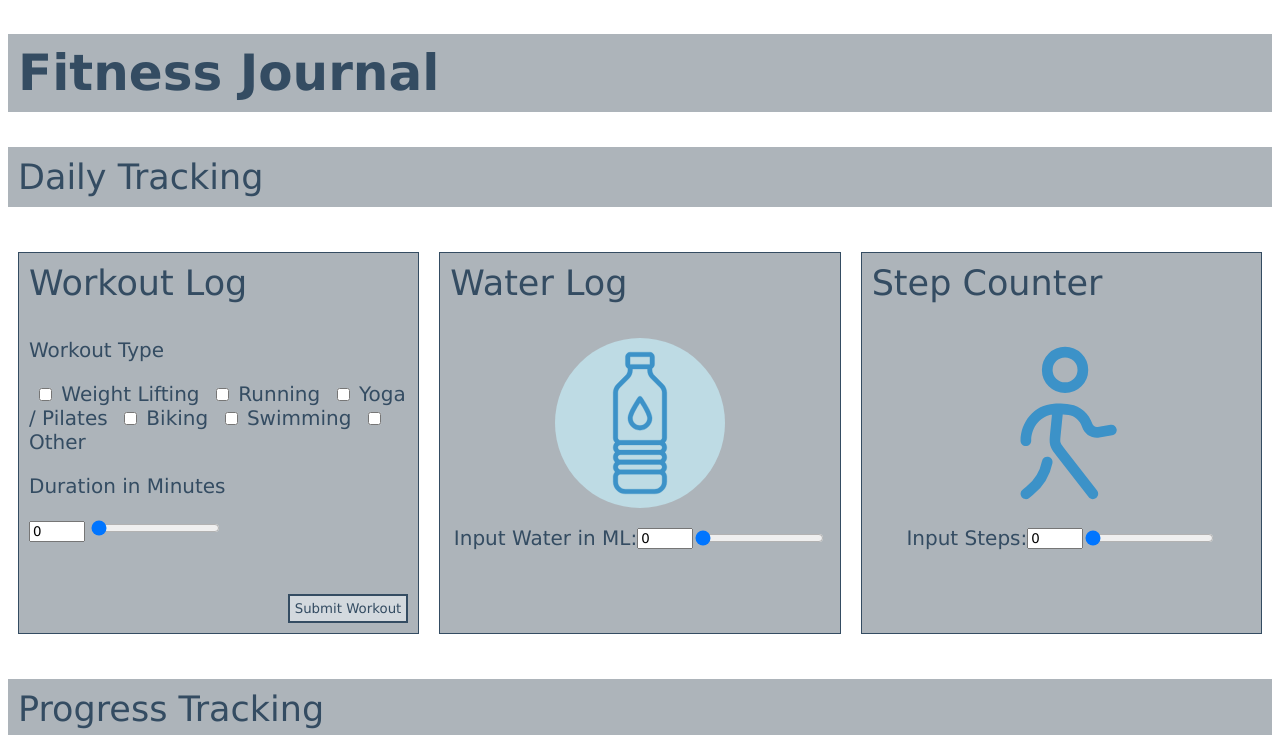
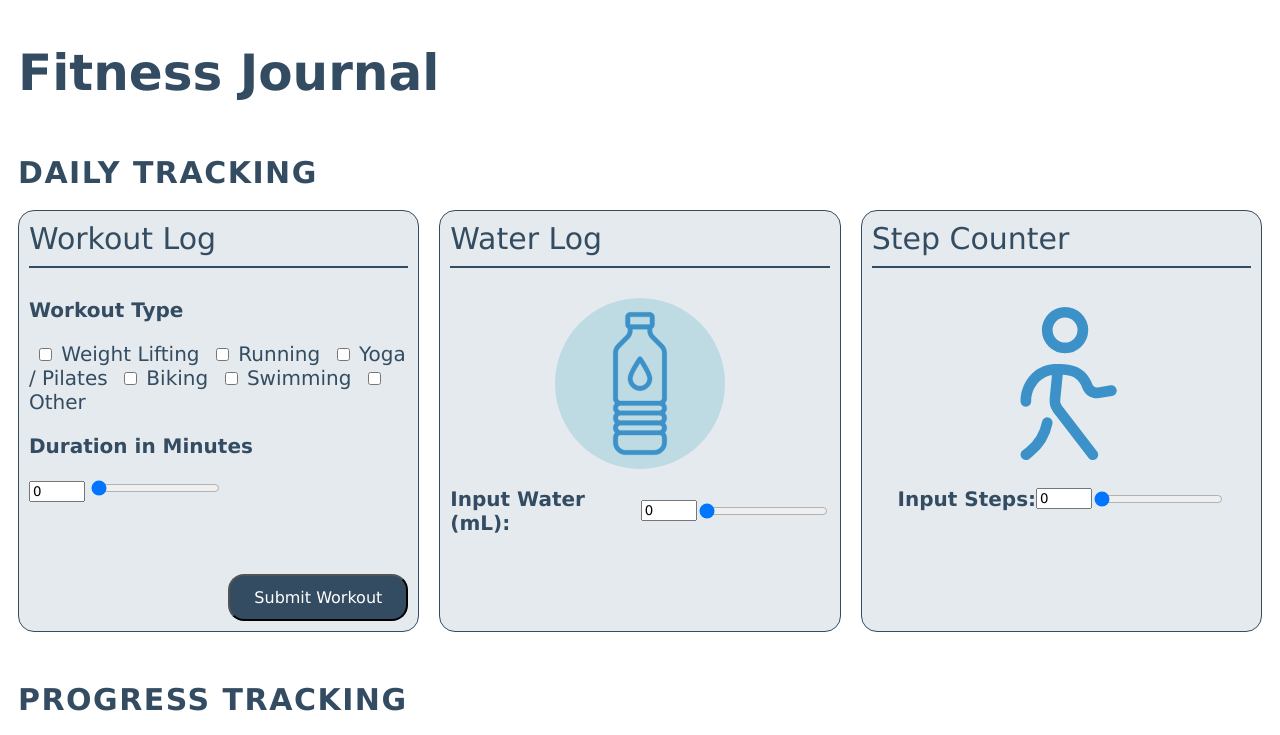
Before and after one commit to madicoulson/UI_Project1, a Svelte app in the folder project-1/: page / in a window 1280 px wide. Shown: the top 735 px of the page. Built offline with nearby package versions, Linux system fonts and the light colour scheme.

Commit message:
design updates

```diff
--- a/project-1/src/App.svelte
+++ b/project-1/src/App.svelte
@@ -69,12 +69,12 @@
 
 <main>
   <h1>Fitness Journal</h1>
-  <p class="header">Daily Tracking</p>
+  <p class="header">DAILY TRACKING</p>
 
   <div class="row">
     <div class="component">
       <p class="component_header"> Workout Log </p>
-      <p class="component_text"> Workout Type </p>
+      <p class="component_subheader"> Workout Type </p>
       <label class="component_text checkbox_spacing">
         <input type="checkbox" bind:checked={isWeightLift} on:click={()=>toggleWorkout("weights")}> Weight Lifting
         <input type="checkbox" bind:checked={isRun} on:click={()=>toggleWorkout("run")}> Running
@@ -97,13 +97,13 @@
           <br>
           Sets: <input type="number" class="number_box" bind:value={numSets} min="0" max="100" />
           <br>
-          Weight: <input type="number" class="number_box" bind:value={weightVal} min="0" max="1000" />
+          Weight (lbs): <input type="number" class="number_box" bind:value={weightVal} min="0" max="1000" />
         </label>
         <br>
         <button class="general_button">Submit</button>
       </div>
       {/if}
-      <p class="component_text"> Duration in Minutes </p>
+      <p class="component_subheader"> Duration in Minutes </p>
       <input type="number" class="number_box" bind:value={workoutDuration} min="0" max="180" />
 	    <input type="range" bind:value={workoutDuration} min="0" max="180" />
       <br>
@@ -114,8 +114,8 @@
       <p class="component_header"> Water Log </p>
       <img src={waterLogo} alt="Water Bottle">
       <br>
-      <label class="center component_text">
-        Input Water in ML: <input type="number" class="number_box" bind:value={waterAmount} min="0" max="10000" />
+      <label class="center component_subheader">
+        Input Water (mL): <input type="number" class="number_box" bind:value={waterAmount} min="0" max="10000" />
         <input type="range" bind:value={waterAmount} min="0" max="10000" />
       </label>
     </div>
@@ -124,14 +124,14 @@
       <p class="component_header"> Step Counter </p>
       <img src={walkingLogo} alt="Walking">
       <br>
-      <label class="center component_text">
+      <label class="center component_subheader">
         Input Steps: <input type="number" class="number_box" bind:value={stepAmount} min="0" max="10000" />
         <input type="range" bind:value={stepAmount} min="0" max="40000" />
       </label>
     </div>
   </div>
 
-  <p class="header">Progress Tracking</p>
+  <p class="header">PROGRESS TRACKING</p>
 
   <div class="row">
     <div class="component">
@@ -143,7 +143,7 @@
     </div>
 
     <div class="component">
-      <p class="component_header"> Progress Photos </p>
+      <p class="component_header"> Past Workouts </p>
     </div>
   </div>
 </main>
--- a/project-1/src/app.css
+++ b/project-1/src/app.css
@@ -3,8 +3,7 @@ h1 {
   font-family: Verdana, Geneva, Tahoma, sans-serif;
   color: rgb(52, 76, 98);
   font-size: 50px;
-  font-weight: 600;
-  background-color: rgb(173, 180, 186);
+  font-weight: 700;
   height: fit-content;
   padding: 10px;
 }
@@ -24,13 +23,12 @@ img{
 
 .component_button {
   font-family: Verdana, Geneva, Tahoma, sans-serif;
-  padding: 5px;
+  font-size: 16px;
+  padding: 12px 24px 12px 24px;
   margin-top: 10px;
-  background-color: rgb(211, 217, 222);
-  color: rgb(52, 76, 98);
-  border-color: rgb(52, 76, 98);
-  border-width: 2px;
-  border-style: solid;
+  background-color:rgb(52, 76, 98);
+  color: white;
+  border-radius: 16px;
   width:fit-content;
   position:absolute;
   bottom: 10px;
@@ -39,33 +37,35 @@ img{
 
 .general_button {
   font-family: Verdana, Geneva, Tahoma, sans-serif;
-  padding: 5px;
+  font-size: 14px;
+  padding: 6px 12px 6px 12px;
   margin-top: 10px;
-  background-color: rgb(211, 217, 222);
-  color: rgb(52, 76, 98);
-  border-color: rgb(52, 76, 98);
-  border-width: 2px;
-  border-style: solid;
+  background-color:rgb(52, 76, 98);
+  color: white;
+  border-radius: 16px;
   width:fit-content;
 }
 
 .header {
   font-family: Verdana, Geneva, Tahoma, sans-serif;
   color: rgb(52, 76, 98);
-  font-size: 35px;
-  font-weight: 500;
-  background-color: rgb(173, 180, 186);
+  font-size: 30px;
+  font-weight: 1000;
   height: fit-content;
   padding: 10px;
+  margin-bottom: 0px;
+  letter-spacing: 1.5px;
 }
 
 .component_header {
   font-family: Verdana, Geneva, Tahoma, sans-serif;
   color: rgb(52, 76, 98);
-  font-size: 35px;
+  font-size: 30px;
   font-weight: 500;
   padding-top: 0px;
   margin-top: 0px;
+  border-bottom: 2px solid rgb(52, 76, 98);
+  padding-bottom: 10px;
 }
 
 .component_text {
@@ -73,6 +73,14 @@ img{
   color: rgb(52, 76, 98);
   font-size: 20px;
   font-weight: 400px;
+  padding-top: 0px;
+}
+
+.component_subheader {
+  font-family: Verdana, Geneva, Tahoma, sans-serif;
+  color: rgb(52, 76, 98);
+  font-size: 20px;
+  font-weight: 700;
   padding-top: 0px;
 }
 
@@ -94,15 +102,18 @@ img{
 }
 
 .component {
-  background-color: rgb(173, 180, 186);
-  height: 45vh;
-  width: 33%;
+  background-color: rgb(228, 234, 238);
+  height: 50vh;
+  width: 33vw;
+  max-width: 100%;
+  max-height: 100%;
   border: rgb(52, 76, 98);
   border-width: 1.5px;
   border-style: solid;
   padding: 10px;
   margin: 10px;
   position: relative;
+  border-radius: 16px;
 }
 
 /* Class to develop rows within the webpage. */
```
